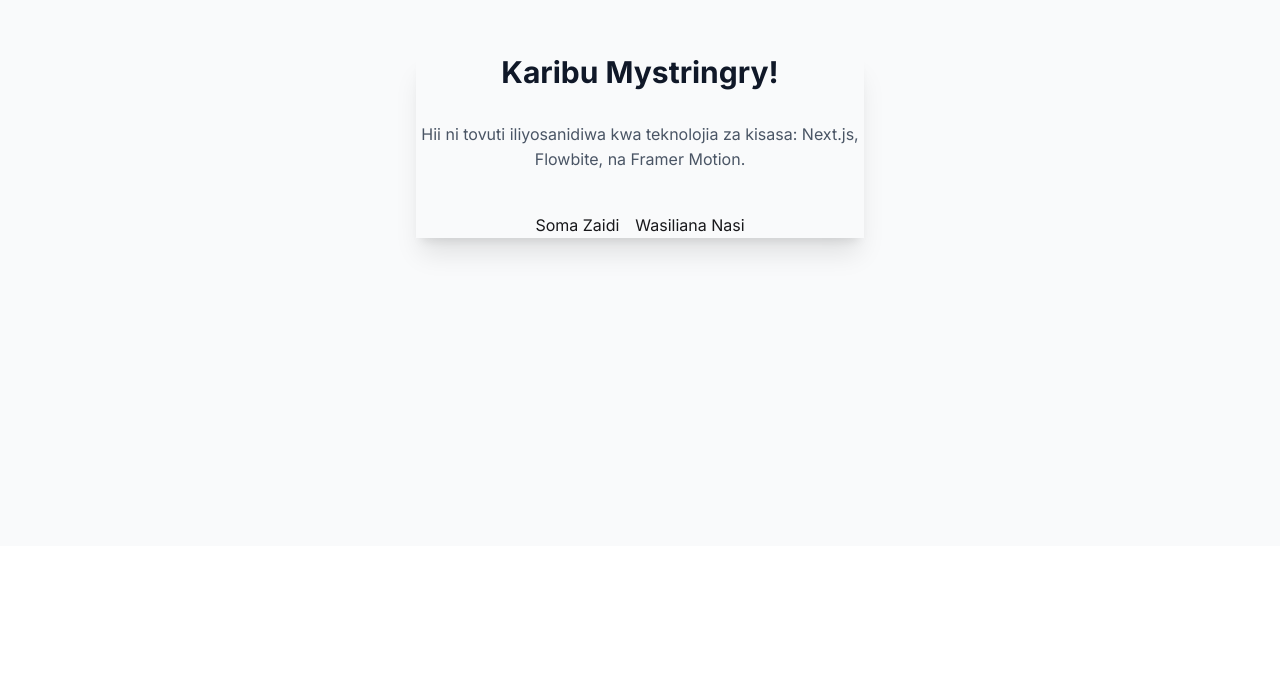
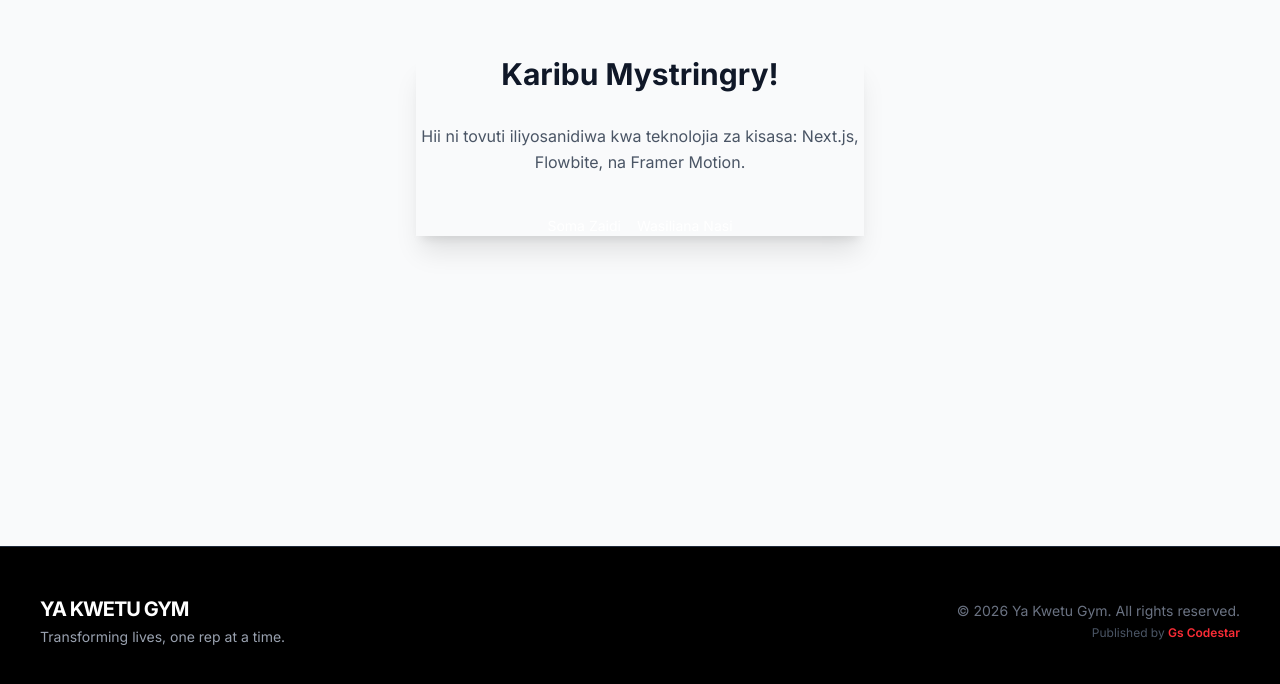
Before and after one commit to joshuahezron577-droid/Next.js, a Next.js app: page / in a window 1280 px wide. Shown: the part 254-938 px from the top of the page. Before the commit the page ends 800 px from the top, so only its background shows below. Built offline with nearby package versions, Linux system fonts and the light colour scheme.

Commit message:
My second

```diff
--- a/app/layout.js
+++ b/app/layout.js
@@ -21,6 +21,23 @@ export default function RootLayout({ children }) {
         {children}
 
 {/* Footer */}
+<footer className="bg-black border-t border-gray-800 py-12 px-10">
+  <div className="max-w-7xl mx-auto flex flex-col md:flex-row justify-between items-center gap-6">
+    {/* Branding */}
+    <div className="text-white">
+      <h2 className="text-xl font-bold tracking-tighter">YA KWETU GYM</h2>
+      <p className="text-gray-400 text-sm mt-1">Transforming lives, one rep at a time.</p>
+    </div>
+    <div className="text-center md:text-right">
+      <p className="text-gray-500 text-sm">
+        © 2026 Ya Kwetu Gym. All rights reserved.
+      </p>
+      <p className="text-gray-600 text-xs mt-1">
+        Published by <span className="text-red-500 font-semibold">Gs Codestar</span>
+      </p>
+    </div>
+  </div>
+</footer>
 {/* Third party scripts */}
       </body>
     </html>
```
